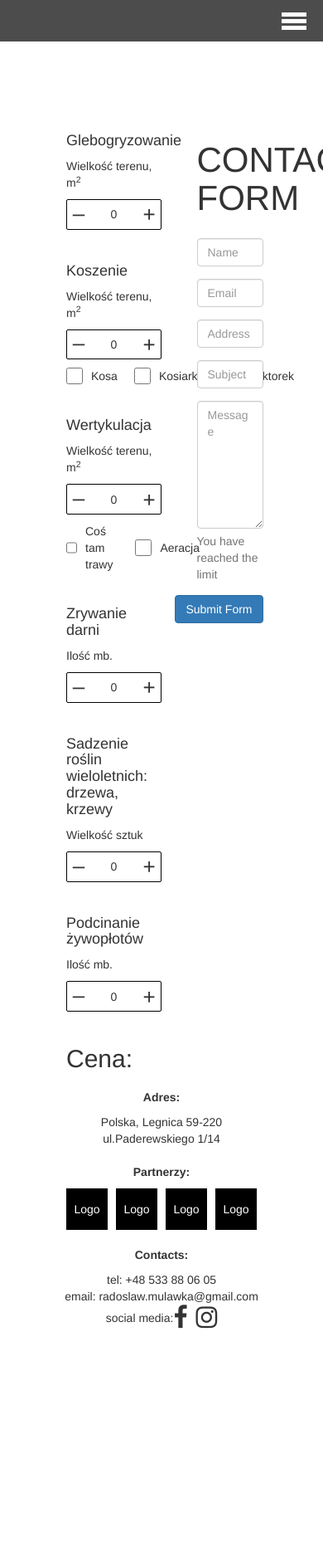
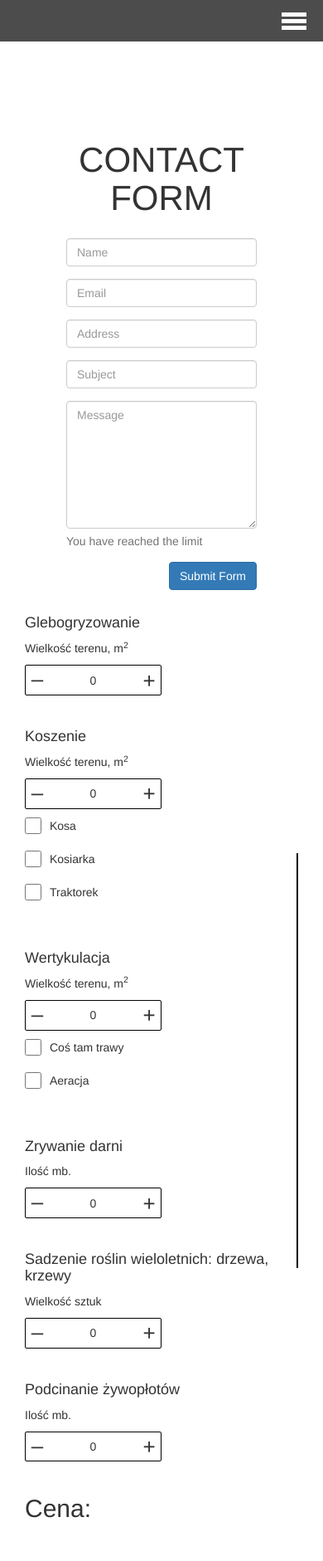
Before and after one commit to Radoslaw-Mulawka/Gardening, a PHP site: page /calculator.html in a window 390 px wide; the page is wider, and only the part inside the window is pictured. Shown: the top 1881 px of that part at 83% size. Before the commit the page ends 1601 px from the top of that part, so only its background shows below. Run offline with PHP 8.4, Linux system fonts and the light colour scheme; some libraries are stand-ins or nearby versions.

Commit message:
Calc form adaptiveness

```diff
--- a/calculator.html
+++ b/calculator.html
@@ -73,6 +73,7 @@
 
         <div class="calculator-wrap">
             <div class="services-calc-wrap">
+                <div class="">
                     <div class="service-1">
                         <h4>Glebogryzowanie</h4>
                         <div class="input-wrap">
@@ -154,13 +155,15 @@
                         </div>
                     </div>
                     <h2>Cena: <span></span></h2>
+
+                </div> <!--  .col-xs-8 col-xs-offset-2 -->
             </div> <!--  .services -->
 
 
             <div class="contact-form">
                 <div id="panel">
 
-                    <div class="form-area col-xs-8 col-xs-offset-2">
+                    <div class="form-area ">
                         <form role="form">
                         <br style="clear:both">
                                     <h3 style="margin-bottom: 25px; text-align: center;">Contact Form</h3>
--- a/style/_calculator.scss
+++ b/style/_calculator.scss
@@ -1,20 +1,64 @@
 .calculator-wrap {
 	margin-top: 50px;
 	display:flex;
-	padding-top:100px;
-	padding-top: 100px;
-    padding-left: 30px;
-    padding-right: 30px;
+	padding:100px 30px 60px;
+	@media screen and(max-width:750px){
+		&{
+			flex-direction:column-reverse;
+		}
+	}
 }
 .services-calc-wrap{
 	width:50%;
-	padding-left: 50px;
-	&>div {
+	position:relative;
+
+	h4{
+		margin-top: 30px;
+	}
+	&:after{
+		position: absolute;
+	    content: "";
+	    display: block;
+	    right: 0;
+	    height: 500px;
+	    top: 50%;
+	    transform: translate(0,-50%);
+	    width: 2px;
+	    background-color: black;
+	}
+	&>div:first-child{
+		padding-left: 100px;
+		@media screen and (max-width:1000px){
+			&{
+				padding-left:30px;
+			}
+		}
+		@media screen and (max-width:750px){
+		&{
+			padding-left:0;
+		}
+	}
+	}
+	&>div>div {
 		margin-bottom: 40px;
+	}
+
+	@media screen and (max-width:750px){
+		&{
+			width:100%;
+		}
+
 	}
 }
 .contact-form{
 	width:50%;
+	padding: 0 50px;
+	@media screen and (max-width:750px){
+		&{
+			width:100%; // CONTACT FORM FULL WIDTH
+		}
+
+	}
 }
 
 
@@ -32,6 +76,15 @@
 			width: 20px;
     		height: 20px;
     		margin-right:10px;
+		}
+	}
+	@media screen and(max-width:750px){
+		&{
+			align-items: flex-start;
+    		flex-direction: column;
+    		label{
+    			margin-bottom:20px;
+    		}
 		}
 	}
 }
--- a/style/style.css
+++ b/style/style.css
@@ -389,19 +389,46 @@ footer {
 .calculator-wrap {
   margin-top: 50px;
   display: flex;
-  padding-top: 100px;
-  padding-top: 100px;
-  padding-left: 30px;
-  padding-right: 30px; }
+  padding: 100px 30px 60px; }
+  @media screen and (max-width: 750px) {
+    .calculator-wrap {
+      flex-direction: column-reverse; } }
 
 .services-calc-wrap {
   width: 50%;
-  padding-left: 50px; }
-  .services-calc-wrap > div {
+  position: relative; }
+  .services-calc-wrap h4 {
+    margin-top: 30px; }
+  .services-calc-wrap:after {
+    position: absolute;
+    content: "";
+    display: block;
+    right: 0;
+    height: 500px;
+    top: 50%;
+    transform: translate(0, -50%);
+    width: 2px;
+    background-color: black; }
+  .services-calc-wrap > div:first-child {
+    padding-left: 100px; }
+    @media screen and (max-width: 1000px) {
+      .services-calc-wrap > div:first-child {
+        padding-left: 30px; } }
+    @media screen and (max-width: 750px) {
+      .services-calc-wrap > div:first-child {
+        padding-left: 0; } }
+  .services-calc-wrap > div > div {
     margin-bottom: 40px; }
+  @media screen and (max-width: 750px) {
+    .services-calc-wrap {
+      width: 100%; } }
 
 .contact-form {
-  width: 50%; }
+  width: 50%;
+  padding: 0 50px; }
+  @media screen and (max-width: 750px) {
+    .contact-form {
+      width: 100%; } }
 
 .label-wrap {
   display: flex;
@@ -417,6 +444,12 @@ footer {
       width: 20px;
       height: 20px;
       margin-right: 10px; }
+  @media screen and (max-width: 750px) {
+    .label-wrap {
+      align-items: flex-start;
+      flex-direction: column; }
+      .label-wrap label {
+        margin-bottom: 20px; } }
 
 .count-input {
   position: relative;
```
Also changed, not shown: 1 other file. Lines whose indentation alone changed are shown as unchanged.
